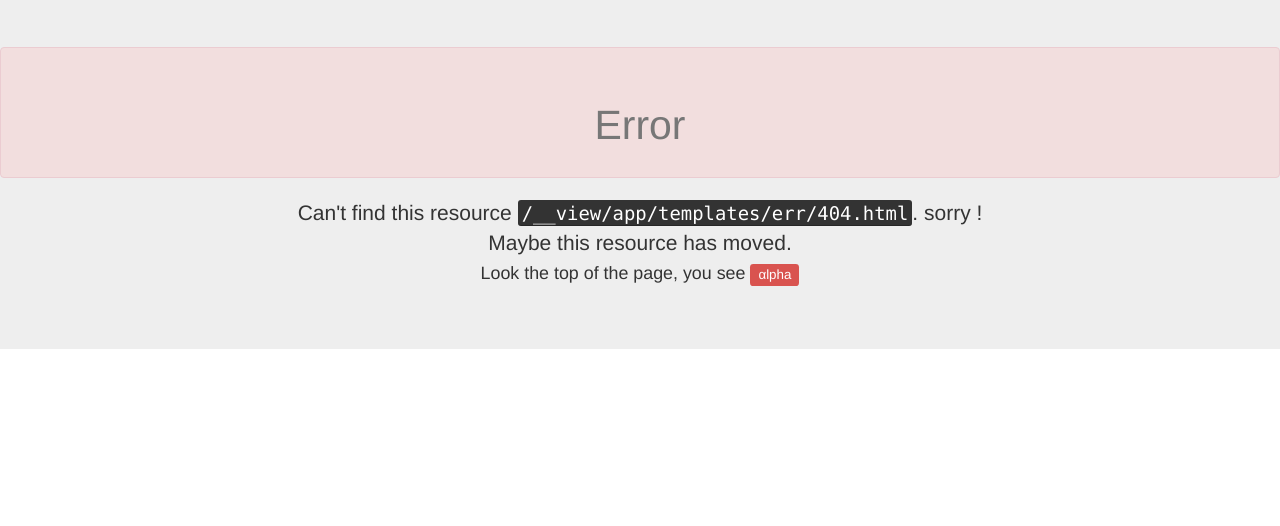
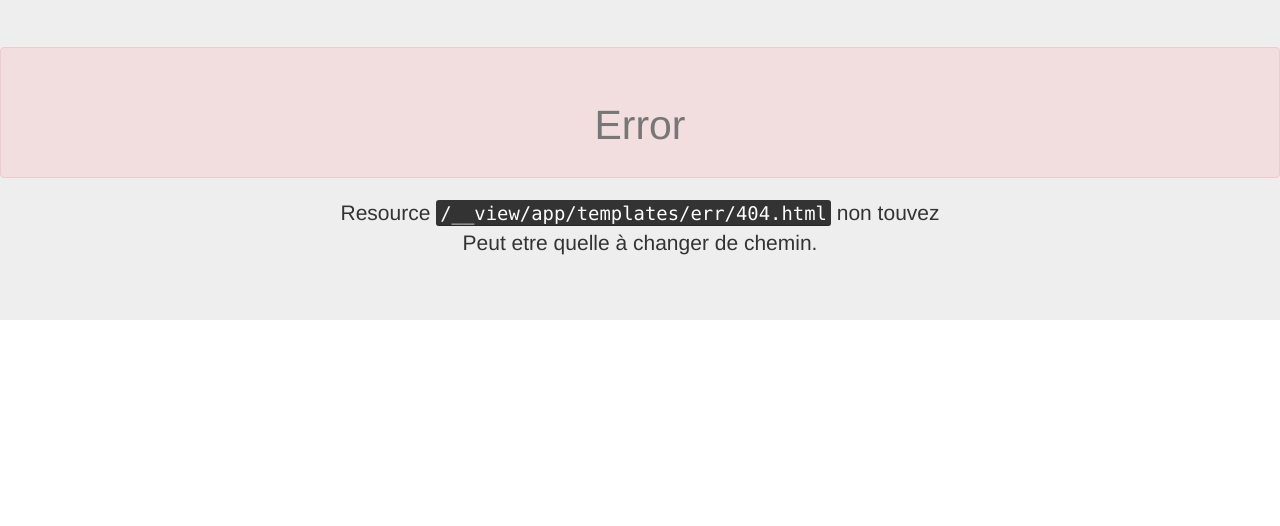
Before and after one commit to thivolle-cazat-cedric/vox-ui-api, a Flask app: template app/templates/err/404.html in a window 1280 px wide. Shown: the part 161-687 px from the top of the page. Run offline with Flask 2, Linux system fonts and the light colour scheme; the template is opened without the code that fills it: most values are stand-ins (such as "Sample title", 1, 10 or a date in 2020); parts of the project's set-up code (start-up, migrations or seed data) failed here and were passed over; some libraries are stand-ins or nearby versions.

Commit message:
change erreur message

```diff
--- a/app/templates/err/404.html
+++ b/app/templates/err/404.html
@@ -1,9 +1,6 @@
 {% extends "err/main.html" %}
 
 {% block leadmessage %}
- Can't find this resource <kbd>{{request.path}}</kbd>. sorry !<br>
-    Maybe this resource has moved.<br>
-    <small>
-        Look the top of the page, you see <span class="label label-danger" style="font-weight: 200;">αlpha</span>
-    </small>
+    Resource <kbd>{{request.path}}</kbd> non touvez<br>
+    Peut etre quelle à changer de chemin.<br>
 {% endblock %}
--- a/app/templates/err/500.html
+++ b/app/templates/err/500.html
@@ -1,6 +1,6 @@
 {% extends "err/main.html" %}
 
 {% block leadmessage %}
-    Can't load this resource <kbd>{{request.path}}</kbd>. sorry !. <br>
-    Look the top of the page, you see <span class="label label-danger" style="font-weight: 200;">αlpha</span> &#x1f609;
+    Impossible de charger la resource <kbd>{{request.path}}</kbd>.<br>
+    Regardez en haut, l'application est encore en stade ßeta, il est possible d'y trouver encore quelque bug &#x1f609;
 {% endblock %}
--- a/app/templates/err/main.html
+++ b/app/templates/err/main.html
@@ -10,9 +10,9 @@
         </p>
         <p class="text-center">
             {%if link_to_home%}
-                <a class="btn btn-lg btn-success" href="{{url_for('ACCOUNT.signin')}}?next={{request.path}}" role="button">Résayer <i class="fa fa-refresh"></i></a>
+                <a class="btn btn-lg btn-success" href="{{url_for('ACCOUNT.signin')}}?next={{request.path}}" role="button">accueil <i class="fa fa-home"></i></a>
                 <br>
-                <small class="text-muted">Vous aller actualiser votre authentification</small>
+                <small class="text-muted">Retour à la page d'accueil</small>
             {%endif%}
             {% block leadlink%}{%endblock%}
         </p>
```
